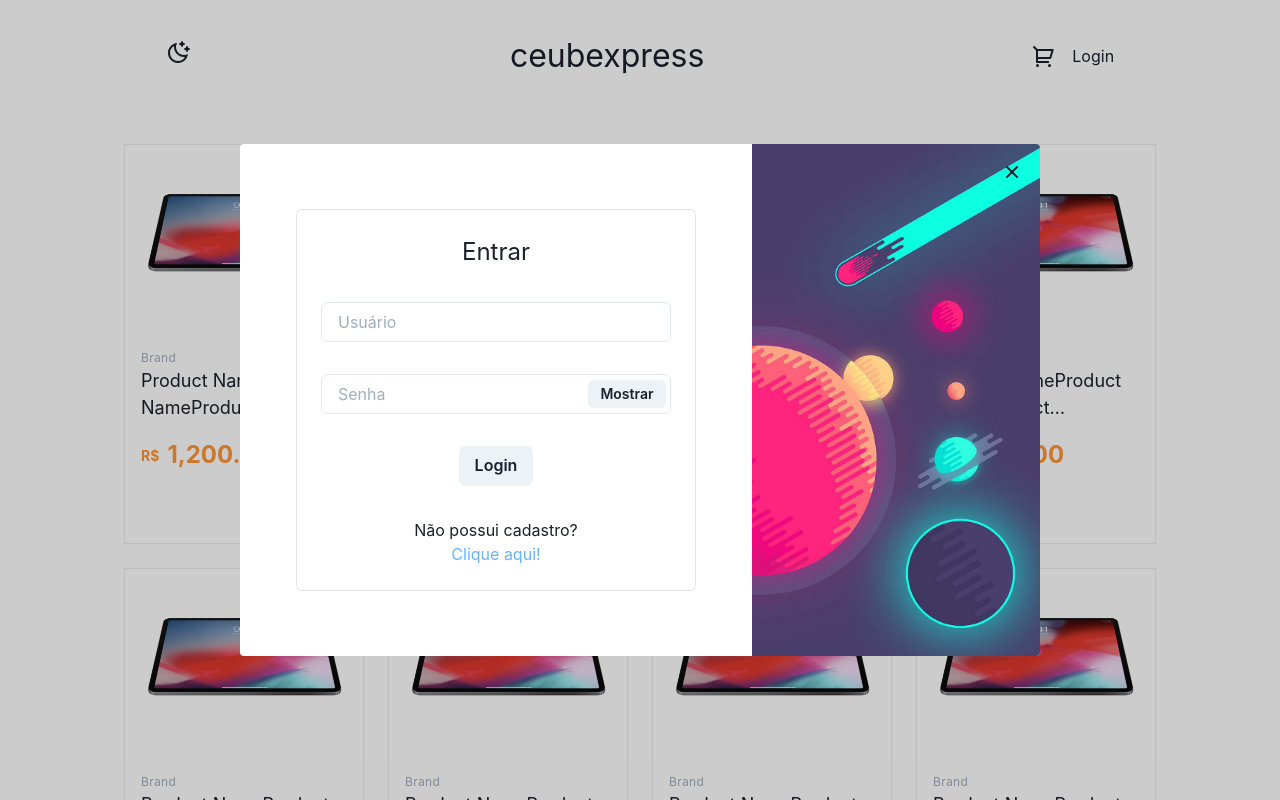
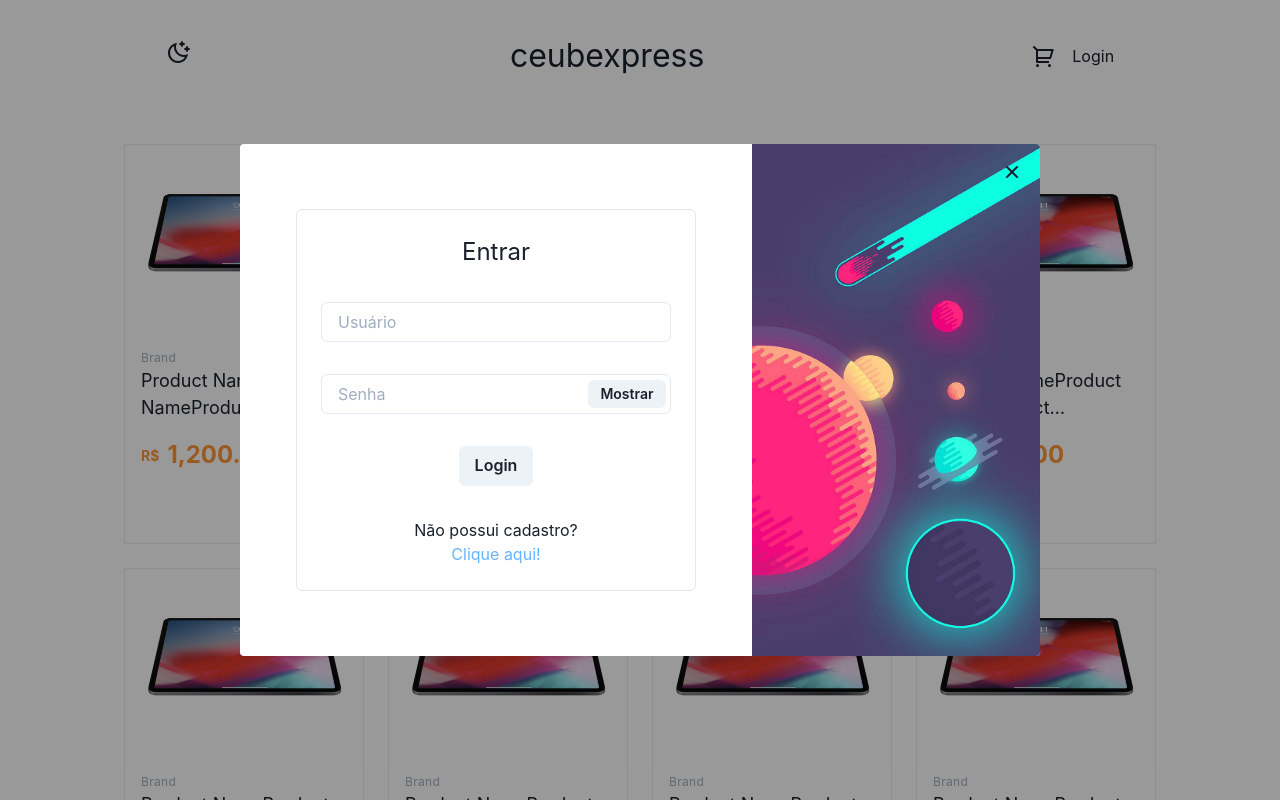
Before and after one commit to vitorhw/ceubexpress, a React (Create React App) app: page / in a window 1280 px wide. Shown: the top 800 px of the page. Built offline with nearby package versions, Linux system fonts and the light colour scheme; the HTML template or start-up script is replaced by a standard one.

Commit message:
Dark mode modal overlay color

```diff
--- a/src/components/LoginModal/index.js
+++ b/src/components/LoginModal/index.js
@@ -1,18 +1,20 @@
 import Modal from 'react-modal';
 import { useState } from 'react';
-import { Image, Flex, Spacer, Icon } from '@chakra-ui/react';
+import { Image, Flex, Spacer, Icon, useColorMode } from '@chakra-ui/react';
 import { LoginInput } from './LoginInput';
 import { RiCloseFill } from 'react-icons/ri'
 
 
 export function LoginModal() {
   const [isModalOpen, setIsModalOpen] = useState(true);
+  const { colorMode, toggleColorMode } = useColorMode();
 
   const modalStyles = {
     overlay: {
-      backgroundColor: 'rgba(0, 0, 0, 0.2)',
+      backgroundColor: "rgba(0, 0, 0, 0.4)"
     },
     content: {
+      background: (colorMode === 'light') ? "white" : "rgba(32, 27, 45, 1)",
       maxWidth: '800px',
       width: '80%',
       height: '512px',
```
